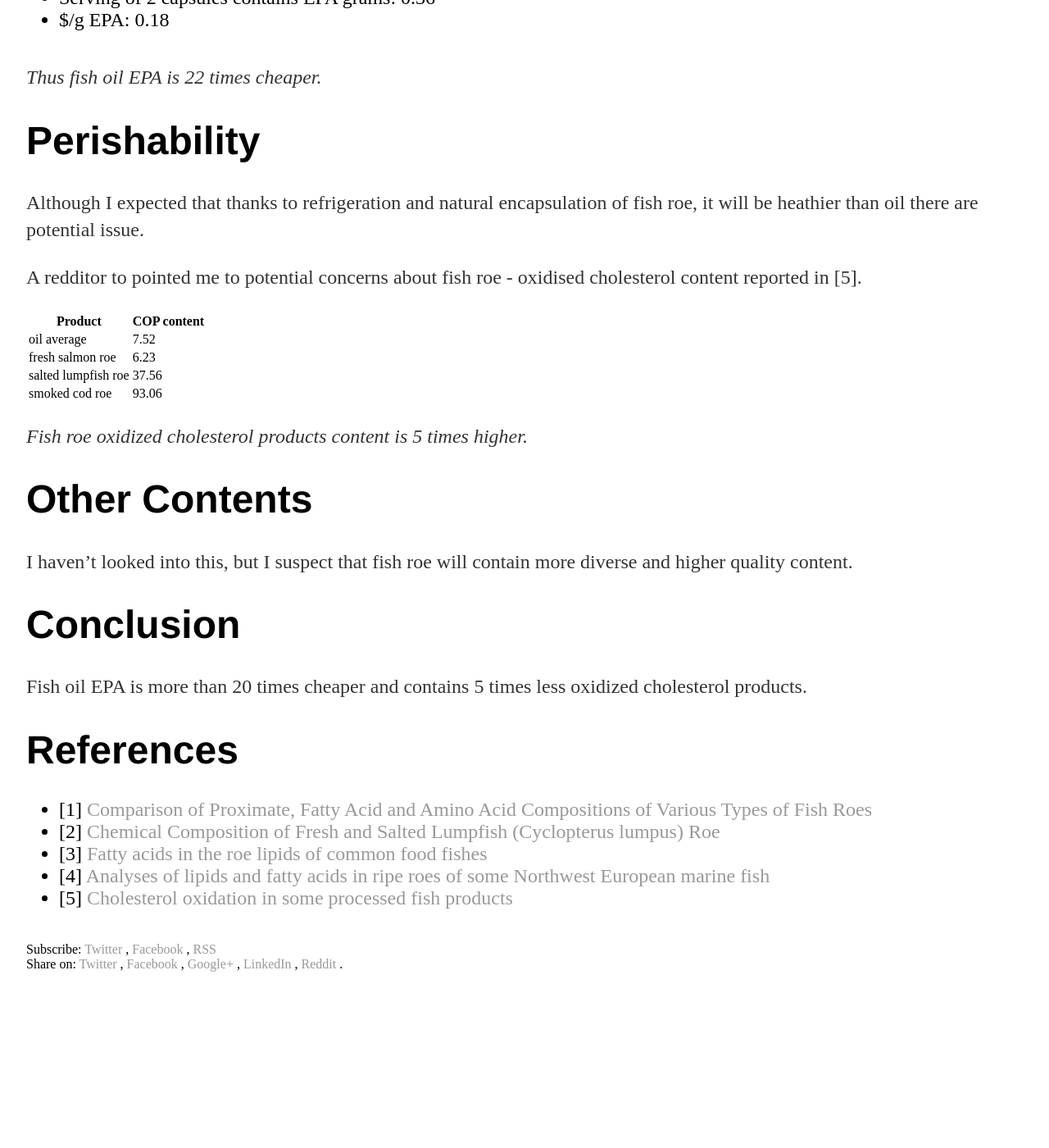
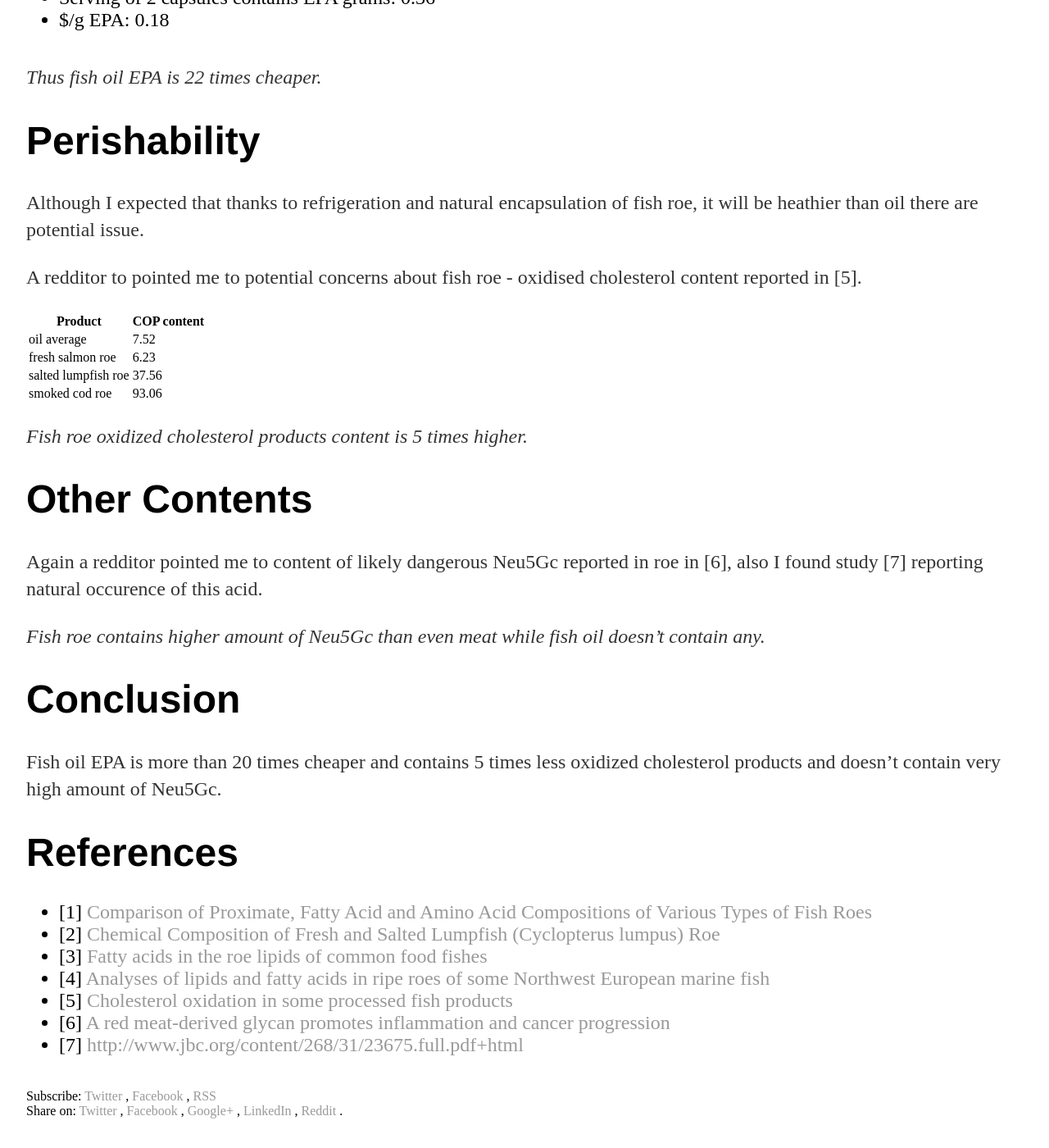
Before and after one commit to vackosar/vackosar.github.io, a Jekyll site: the page built from _posts/2017-08-12-Fish-Roe-vs-Fish-Oil.md, in a window 1280 px wide and 1400 px high, scrolled down 849 px. Shown: the whole window at 82% size. Built offline with Jekyll 4.4.1, drawn with Linux system fonts in a browser that asks for light colours; comment, search, counter and statistics services are not loaded; before the commit the page ends 2070 px from its top, so only the background shows below that.

Commit message:
Fish Oil vs Fish Oil

```diff
--- a/_posts/2017-08-12-Fish-Roe-vs-Fish-Oil.md
+++ b/_posts/2017-08-12-Fish-Roe-vs-Fish-Oil.md
@@ -44,11 +44,14 @@ _Fish roe oxidized cholesterol products content is 5 times higher._
 
 # Other Contents
 
-I haven't looked into this, but I suspect that fish roe will contain more diverse and higher quality content.
+Again a redditor pointed me to content of likely dangerous Neu5Gc reported in roe in [6], also I found study [7] reporting natural occurence of this acid.
+
+_Fish roe contains higher amount of Neu5Gc than even meat while fish oil doesn't contain any._
+
 
 # Conclusion
 
-Fish oil EPA is more than 20 times cheaper and contains 5 times less oxidized cholesterol products.
+Fish oil EPA is more than 20 times cheaper and contains 5 times less oxidized cholesterol products and doesn't contain very high amount of Neu5Gc.
 
 
 # References
@@ -58,3 +61,5 @@ Fish oil EPA is more than 20 times cheaper and contains 5 times less oxidized ch
 - [3] [Fatty acids in the roe lipids of common food fishes](http://www.sciencedirect.com/science/article/pii/0305049184903845)
 - [4] [Analyses of lipids and fatty acids in ripe roes of some Northwest European marine fish](https://link.springer.com/article/10.1007/BF02534481?no-access=true)
 - [5] [Cholesterol oxidation in some processed fish products](https://rd.springer.com/article/10.1007/s11746-003-0809-7?no-access=true)
+- [6] [A red meat-derived glycan promotes inflammation and cancer progression](https://www.ncbi.nlm.nih.gov/pmc/articles/PMC4299224/)
+- [7] [http://www.jbc.org/content/268/31/23675.full.pdf+html](http://www.jbc.org/content/268/31/23675.full.pdf+html)
```
